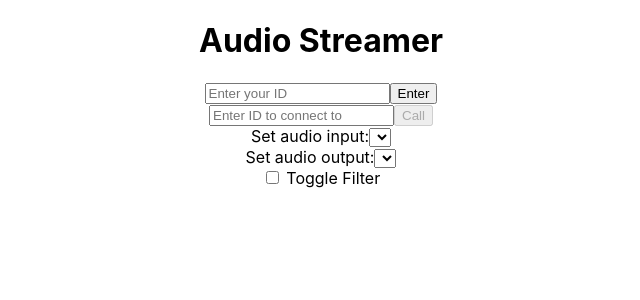
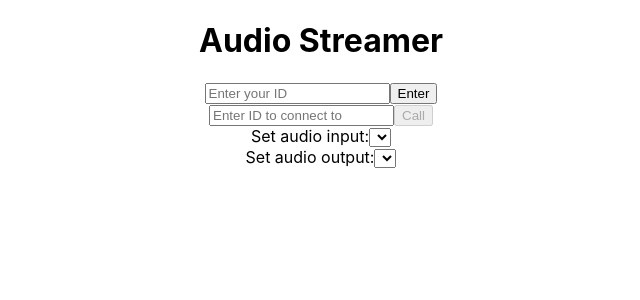
Before and after one commit to Gon3/AudioStream, a React (Create React App) app in the folder audio_stream/: page / in a window 1280 px wide. Shown: the top 300 px of the page, without its empty margins (319-959 px from the left). Built offline with nearby package versions, Linux system fonts and the light colour scheme.

Commit message:
fifth commit - finishing touches with disconnect button and explanation of process

```diff
--- a/audio_stream/src/App.js
+++ b/audio_stream/src/App.js
@@ -1,6 +1,6 @@
 import React, { useState, useEffect, useRef } from 'react';
-import { initializePeer, makeCall, switchInput } from './P2PConnection';
-import { connectFilters, disconnectFilters} from './AudioManipulation';
+import { initializePeer, makeCall, switchInput , disconnectPeer} from './P2PConnection';
+//import { connectFilters, disconnectFilters} from './AudioManipulation';
 import './App.css';
 
 function App() {
@@ -12,7 +12,7 @@ function App() {
   const [outputs, setOutputs] = useState([]);
   const [inputs, setInputs] = useState([]);
   const [peerInit, setPeerInit] = useState(false);
-  const [filter, setFilter] = useState(false);
+  //const [filter, setFilter] = useState(false);
   const remoteAudioRef = useRef(null);
 
   useEffect(() => { //set up audio outputs and inputs
@@ -73,14 +73,19 @@ function App() {
     });
   };
 
-  const handleFilterToggle = () => {
-    setFilter(!filter);
-    if(!filter){
-      connectFilters();
-    } else {
-      disconnectFilters();
-    }
+  const handleDisconnect = () => {
+    disconnectPeer();
+    setRemoteStream(null);
   }
+
+  // const handleFilterToggle = () => {
+  //   setFilter(!filter);
+  //   if(!filter){
+  //     connectFilters();
+  //   } else {
+  //     disconnectFilters();
+  //   }
+  // }
 
   return (
     <div className="App">
@@ -98,7 +103,7 @@ function App() {
         onChange={(e) => setPeerId(e.target.value)}
         disabled={remoteStream}
       />
-      <button onClick={handleCall} disabled={remoteStream || !peerInit}>Call</button>
+      <button onClick={handleCall} disabled={remoteStream || !peerInit || peerId === ''}>Call</button>
       <br />
 
       <label>
@@ -115,10 +120,11 @@ function App() {
       <select value={output} onChange={handleOutputChange}>
         {outputs}
       </select>
-
+      {/*
+      <input type="checkbox" id="toggleFilter" name="toggleFilter" value={filter} onChange={handleFilterToggle}/>
+      <label for="toggleFilter"> Toggle Filter</label> */}
       <br />
-      <input type="checkbox" id="toggleFilter" name="toggleFilter" value={filter} onChange={handleFilterToggle}/>
-      <label for="toggleFilter"> Toggle Filter</label>
+      {remoteStream && <button onClick={handleDisconnect} >Disconnect</button>}
       <audio ref={remoteAudioRef} autoPlay></audio>
     </div>
   );
--- a/audio_stream/src/AudioManipulation.js
+++ b/audio_stream/src/AudioManipulation.js
@@ -36,4 +36,4 @@ const disconnectFilters = () => {
     }
 }
 
-export {connectFilters, disconnectFilters };
+export {connectFilters, disconnectFilters};
--- a/audio_stream/src/P2PConnection.js
+++ b/audio_stream/src/P2PConnection.js
@@ -20,6 +20,10 @@ const replaceCallListener = (inputId, callback) => {//helper function for replac
                 incoming.on('stream', (remoteAudioStream) => {
                     remoteStream = remoteAudioStream;
                     callback(remoteAudioStream); //send audio stream from remote peer
+                });
+                incoming.on('close', () => {
+                    disconnectPeer();
+                    callback(null);
                 });
             });
             //console.log(call);
@@ -57,10 +61,19 @@ const makeCall = (userId, inputId, callback) => { //what to do when initiating c
             remoteStream = remoteAudioStream;
             callback(remoteAudioStream); //send audio stream from remote peer
         });
+        call.on('close', () => {
+            disconnectPeer();
+            callback(null);
+        });
     }).catch(err => console.log(err));
+}
+
+const disconnectPeer = () => {
+    //if(peer) peer.disconnect();
+    if(call){ call.close(); call = null;}
 }
 
 const getLocalStream = () => localStream;
 const getRemoteStream = () => remoteStream;
 
-export {initializePeer, makeCall, switchInput, getLocalStream, getRemoteStream};
+export {initializePeer, makeCall, switchInput, disconnectPeer, getLocalStream, getRemoteStream};
```
Also changed, not shown: 1 other file (tests, documents, lock files or other folders).
